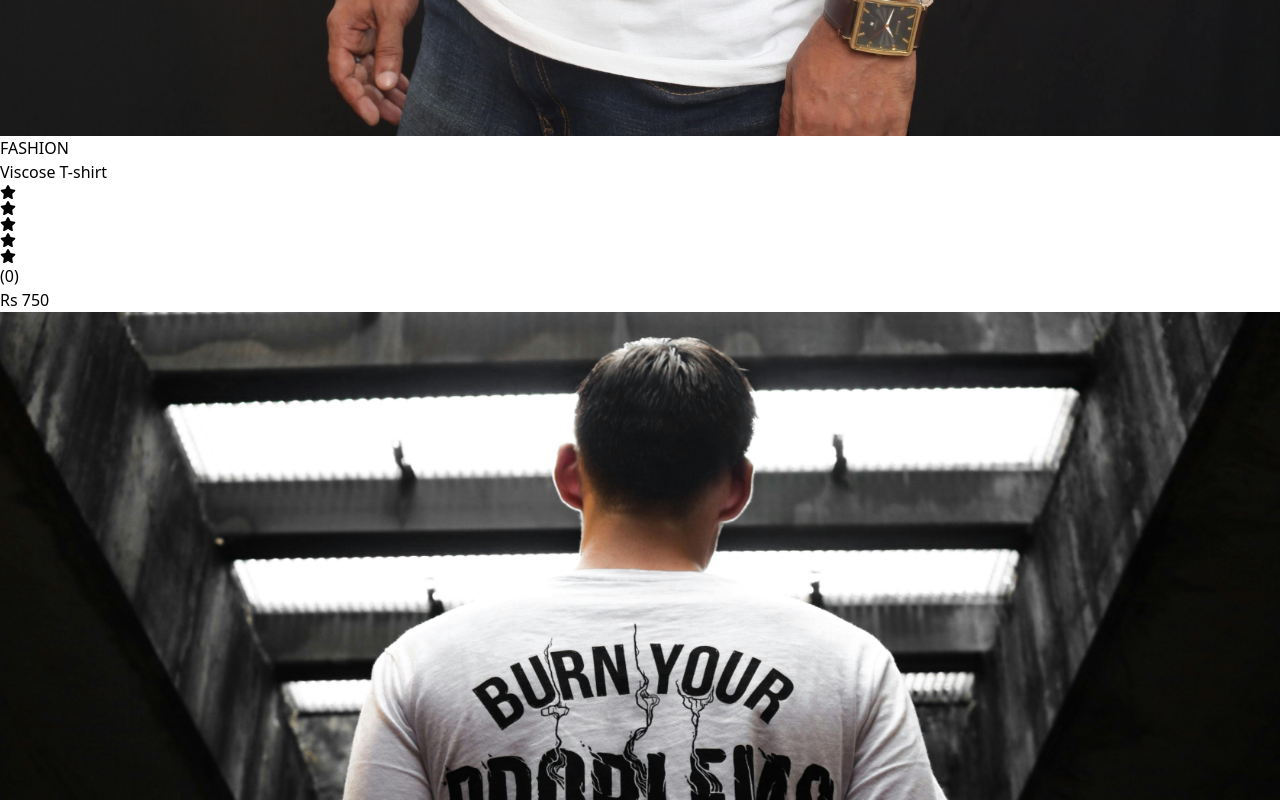
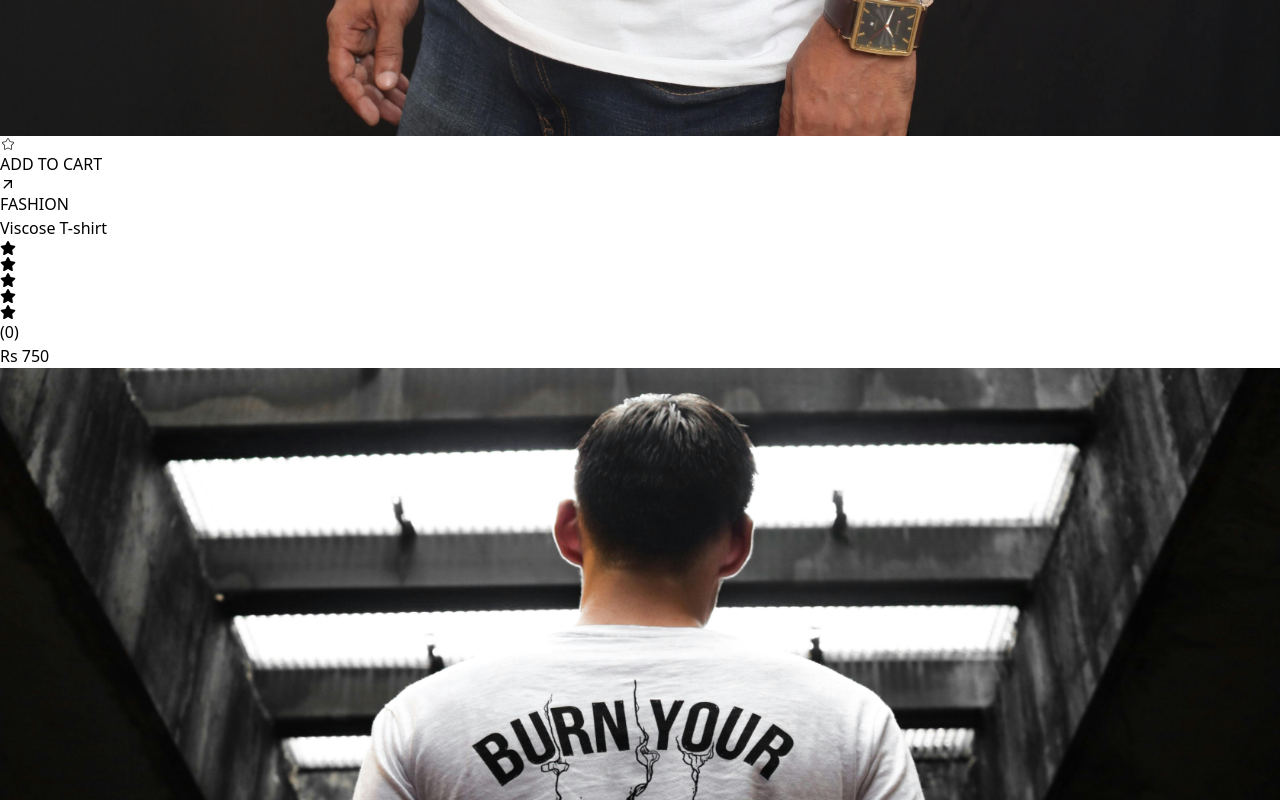
Before and after one commit to dikshitshrestha/Ecommerce, a React (Vite) app: page / in a window 1280 px wide. Shown: the part 6880-7680 px from the top of the page. Built offline with nearby package versions, Linux system fonts and the light colour scheme.

Commit message:
create hover effect on homepage

```diff
--- a/src/Components/Home/HomeProducts.jsx
+++ b/src/Components/Home/HomeProducts.jsx
@@ -1,4 +1,4 @@
-import React from "react";
+import React, { useState } from "react";
 import { FaStar } from "react-icons/fa6";
 import tshirt from "../../assets/tshirt.jpg";
 import slogan from "../../assets/printed.jpg";
@@ -11,8 +11,10 @@ import jumper from "../../assets/jumper.jpg";
 import buttondown from "../../assets/buttondown.jpg";
 import coat from "../../assets/coat.jpg";
 import { MdArrowOutward } from "react-icons/md";
+import { CiStar } from "react-icons/ci";
 
 export default function HomeProducts() {
+  const [isHovered, setIsHovered] = useState(null);
   const Stars = [];
   const Products = [
     { name: "Viscose T-shirt", image: tshirt, price: "Rs 750" },
@@ -35,13 +37,34 @@ export default function HomeProducts() {
       <h1 className="text-2xl font-semibold text-center">NEW ARRIVALS</h1>
       <div className="grid grid-cols-5 grid-rows-2 gap-8 px-6 py-14">
         {Products.map((item, index) => (
-          <div>
-            <div className="h-80 w-full overflow-hidden rounded-md">
+          <div key={index}>
+            <div
+              className="h-80 w-full overflow-hidden rounded-md relative"
+              onMouseEnter={() => setIsHovered(index)}
+              onMouseLeave={() => setIsHovered(null)}
+            >
               <img
                 src={item.image}
                 alt={item.name}
-                className="h-full w-full object-cover bg-center"
+                className="h-full w-full object-cover object-center"
               />
+              <div
+                className={`absolute inset-0 bg-slate-200 bg-opacity-30 transition-opacity duration-200 ${
+                  isHovered === index ? "opacity-100" : "opacity-0"
+                }`}
+              >
+                <div className="h-1/2 flex justify-end p-4">
+                  <div className="text-xl h-9 w-9 bg-white flex items-center justify-center rounded-full hover:text-white hover:bg-black ease-in-out duration-300 cursor-pointer">
+                    <CiStar />
+                  </div>
+                </div>
+                <div className="flex items-end h-1/2 py-2 justify-center">
+                  <button className="text-[10px] font-semibold flex items-center gap-1 py-3.5 px-12 bg-white rounded-md hover:bg-black hover:text-white ease-in-out duration-300">
+                    ADD TO CART
+                    <MdArrowOutward />
+                  </button>
+                </div>
+              </div>
             </div>
             <a
               href="/shop"
```
